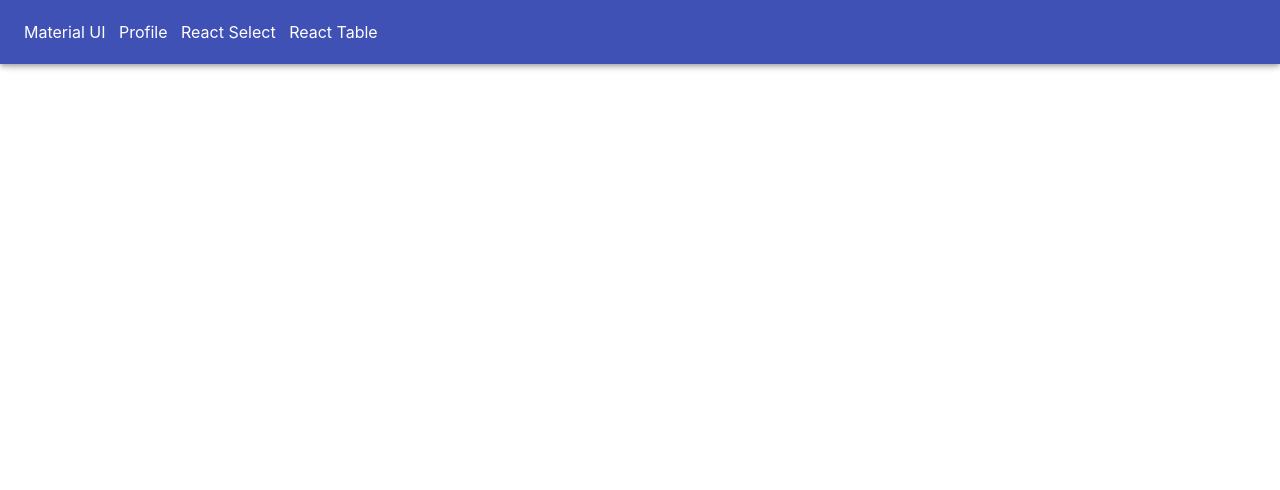
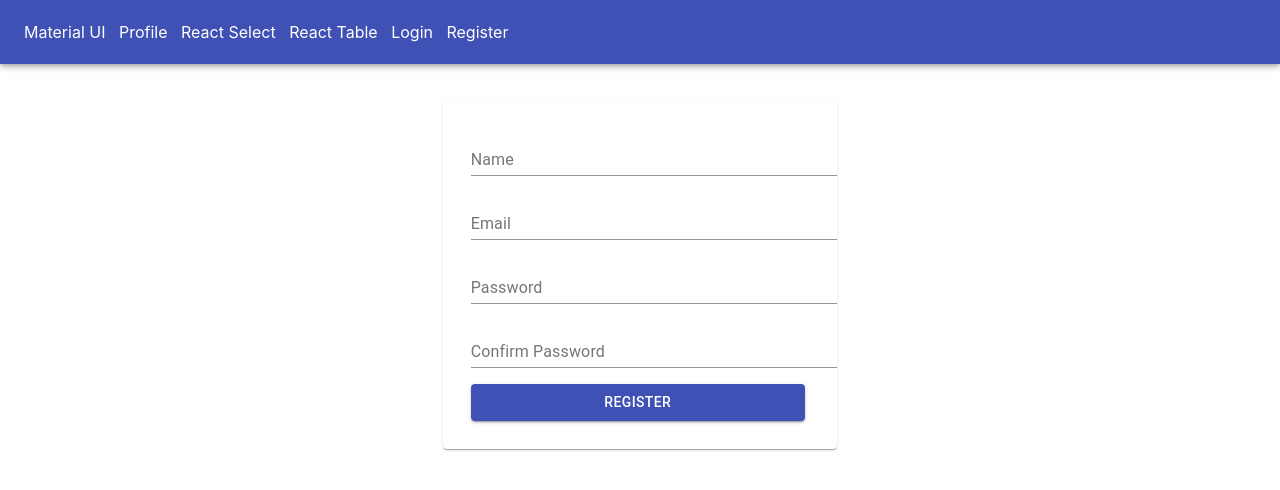
Before and after one commit to TalhaZulfiqar69/react-custom-hooks-and-routers, a React (Create React App) app: page /register in a window 1280 px wide. Shown: the top 490 px of the page. Built offline with nearby package versions, Linux system fonts and the light colour scheme.

Commit message:
firebase database setup and user registration

```diff
--- a/package.json
+++ b/package.json
@@ -10,6 +10,7 @@
     "@testing-library/user-event": "^12.1.10",
     "bootstrap": "^4.5.3",
     "contentful": "^8.1.7",
+    "firebase": "^8.2.4",
     "react": "^17.0.1",
     "react-bootstrap": "^1.4.3",
     "react-dom": "^17.0.1",
--- a/src/App.jsx
+++ b/src/App.jsx
@@ -17,19 +17,23 @@ import { EditGeneralInformation } from './components/editGeneralInformation'
 import { ReactSelect } from './components/reactSelect'
 import { ReactTableExample } from './components/reactTableExample'
 import { EditUser } from './components/editUser'
+import { Login } from './components/auth/login'
+import { Register } from './components/auth/register'
 function App() {
   return (
     <div>
       <Router>
         <Header />
         <Switch>
-          <Route path="/profile" component={Profile} />
-          <Route path="/about" component={About} />
+          <Route path="/profile" exact component={Profile} />
+          <Route path="/about" exact component={About} />
           <Route path="/add" exact component={GeneralInformation} />
           <Route path="/edit" exact component={EditGeneralInformation} />
           <Route path="/react-select" exact component={ReactSelect} />
           <Route path="/react-table" exact component={ReactTableExample} />
           <Route path="/edit-user" exact component={EditUser} />
+          <Route path="/login" exact component={Login} />
+          <Route path="/register" exact component={Register} />
         </Switch>
       </Router>
     </div>
--- /dev/null
+++ b/src/components/auth/login.jsx
@@ -0,0 +1,65 @@
+import React, { useRef } from 'react'
+import { Container, Card, Grid, TextField, Button } from '@material-ui/core'
+import { makeStyles } from '@material-ui/core/styles'
+import firebase from '../../util/firebase'
+const useStyles = makeStyles((theme) => ({
+  root: {
+    '& > *': {
+      margin: theme.spacing(1),
+      width: '37ch',
+    },
+  },
+}))
+const Login = () => {
+  const classes = useStyles()
+  const style = { marginTop: '100px' }
+  const emailRef = useRef()
+  const passwordRef = useRef()
+  const login = () => {
+    console.log('emailRef', emailRef.current.value)
+    console.log('passwordRef', passwordRef.current.value)
+
+    firebase.database.ref('users').orderByKey().limitToLast(100)
+    firebase.database.ref('users').push(emailRef.current.value)
+    firebase.database.ref('users').push(passwordRef.current.value)
+  }
+  return (
+    <div style={style}>
+      <Container size="sm">
+        <Grid container spacing={3}>
+          <Grid item xs={4}></Grid>
+          <Grid item xs={4}>
+            <Card style={{ padding: '20px' }}>
+              <form className={classes.root} noValidate autoComplete="off">
+                <TextField
+                  inputRef={emailRef}
+                  id="standard-basic"
+                  label="Email"
+                  type="email"
+                />
+                <TextField
+                  inputRef={passwordRef}
+                  id="standard-basic"
+                  type="password"
+                  label="Password"
+                />
+                <Button
+                  variant="contained"
+                  color="primary"
+                  size="small"
+                  style={{ width: '45ch' }}
+                  onClick={login}
+                >
+                  Login
+                </Button>
+              </form>
+            </Card>
+          </Grid>
+          <Grid item xs={4}></Grid>
+        </Grid>
+      </Container>
+    </div>
+  )
+}
+
+export { Login }
--- /dev/null
+++ b/src/components/auth/register.jsx
@@ -0,0 +1,95 @@
+import React, { useRef } from 'react'
+import { Container, Card, Grid, TextField, Button } from '@material-ui/core'
+import { makeStyles } from '@material-ui/core/styles'
+import firebase from '../../util/firebase'
+const useStyles = makeStyles((theme) => ({
+  root: {
+    '& > *': {
+      margin: theme.spacing(1),
+      width: '37ch',
+    },
+  },
+}))
+const Register = () => {
+  const classes = useStyles()
+  const style = { marginTop: '100px' }
+
+  const nameRef = useRef()
+  const emailRef = useRef()
+  const passwordRef = useRef()
+  const confirmPasswordRef = useRef()
+
+  const registeration = () => {
+    const usersRef = firebase.database().ref('users')
+
+    const user = {
+      name: nameRef.current.value,
+      email: emailRef.current.value,
+      password: passwordRef.current.value,
+      complete: false,
+    }
+
+    usersRef.push(user)
+
+    nameRef.current.value = ''
+    emailRef.current.value = ''
+    passwordRef.current.value = ''
+    confirmPasswordRef.current.value = ''
+  }
+
+  return (
+    <div style={style}>
+      <Container size="sm">
+        <Grid container spacing={3}>
+          <Grid item xs={4}></Grid>
+          <Grid item xs={4}>
+            <Card style={{ padding: '20px' }}>
+              <form
+                // ref={formRef}
+                className={classes.root}
+                noValidate
+                autoComplete="off"
+              >
+                <TextField
+                  inputRef={nameRef}
+                  id="standard-basic"
+                  label="Name"
+                  type="text"
+                />
+                <TextField
+                  inputRef={emailRef}
+                  id="standard-basic"
+                  label="Email"
+                  type="email"
+                />
+                <TextField
+                  inputRef={passwordRef}
+                  id="standard-basic"
+                  type="password"
+                  label="Password"
+                />
+                <TextField
+                  inputRef={confirmPasswordRef}
+                  id="standard-basic"
+                  type="password"
+                  label="Confirm Password"
+                />
+                <Button
+                  variant="contained"
+                  color="primary"
+                  style={{ width: '42ch' }}
+                  onClick={registeration}
+                >
+                  Register
+                </Button>
+              </form>
+            </Card>
+          </Grid>
+          <Grid item xs={4}></Grid>
+        </Grid>
+      </Container>
+    </div>
+  )
+}
+
+export { Register }
--- a/src/components/header.jsx
+++ b/src/components/header.jsx
@@ -6,18 +6,30 @@ import {
   // useParams,
 } from 'react-router-dom'
 import { AppBar, Toolbar, Typography } from '@material-ui/core'
+import { makeStyles } from '@material-ui/core/styles'
+const useStyles = makeStyles((theme) => ({
+  root: {
+    flexGrow: 1,
+  },
+  menuButton: {
+    marginRight: theme.spacing(2),
+  },
+  title: {
+    flexGrow: 1,
+  },
+}))
+const Header = () => {
+  const classes = useStyles()
+  const style = { color: 'white', textDecoration: 'none' }
 
-const Header = () => {
-  const style = { color: 'white', textDecoration: 'none' }
   return (
-    <div>
+    <div className={classes.root}>
       <AppBar>
         <Toolbar>
           <Typography variant="title" color="inherit">
             <Link to="/" style={style}>
               Material UI
             </Link>
-          </Typography>
             &nbsp;&nbsp;&nbsp;
             <Link to="/profile" style={style}>
               Profile
@@ -30,6 +42,15 @@ const Header = () => {
             <Link to="/react-table" style={style}>
               React Table
             </Link>
+            &nbsp;&nbsp;&nbsp;
+            <Link to="/login" style={style}>
+              Login
+            </Link>
+            &nbsp;&nbsp;&nbsp;
+            <Link to="/register" style={style}>
+              Register
+            </Link>
+          </Typography>
         </Toolbar>
       </AppBar>
     </div>
--- a/src/components/reactTableExample.jsx
+++ b/src/components/reactTableExample.jsx
@@ -66,11 +66,9 @@ const ReactTableExample = () => {
     rows,
     prepareRow,
   } = useTable({ columns, data }, useSortBy)
+  const style = { marginTop: '100px' }
   return (
-    <Container size="lg">
-      <br />
-      <br />
-      <br />
+    <Container size="lg" style={style}>
       <Table {...getTableProps()} style={{ border: 'solid 1px blue' }}>
         <thead>
           {headerGroups.map((headerGroup) => (
--- /dev/null
+++ b/src/util/firebase.js
@@ -0,0 +1,16 @@
+import firebase from 'firebase'
+
+var firebaseConfig = {
+  apiKey: 'AIzaSyC6ZVgvvauakAOmd54NmhHhnjon2uUAGzE',
+  authDomain: 'training-project-be1c1.firebaseapp.com',
+  databaseURL: 'https://training-project-be1c1-default-rtdb.firebaseio.com',
+  projectId: 'training-project-be1c1',
+  storageBucket: 'training-project-be1c1.appspot.com',
+  messagingSenderId: '146902802271',
+  appId: '1:146902802271:web:9bf5a24572b7e721e7e0ea',
+  measurementId: 'G-XHJXS5HVHX',
+}
+
+firebase.initializeApp(firebaseConfig)
+
+export default firebase
```
Also changed, not shown: 2 other files (tests, documents, lock files or other folders). Lines whose indentation alone changed are shown as unchanged.
